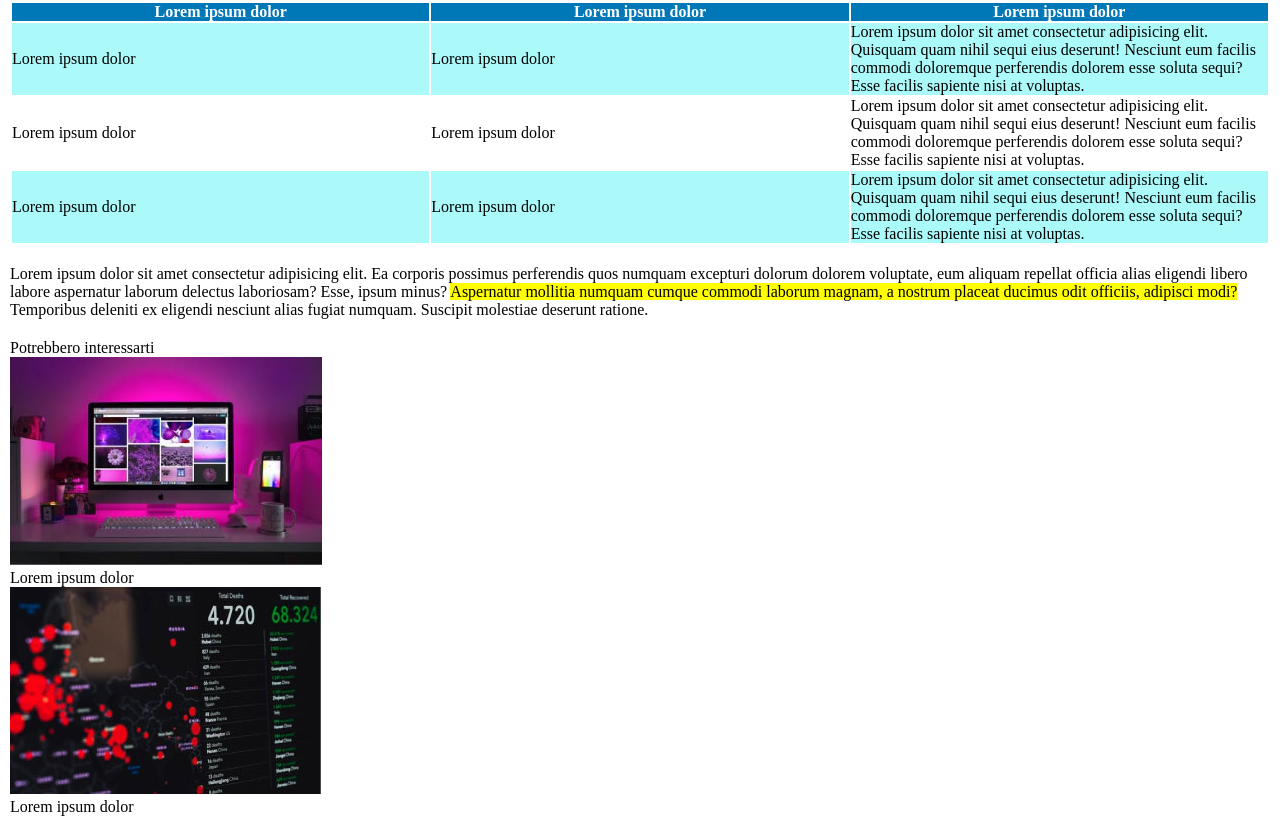
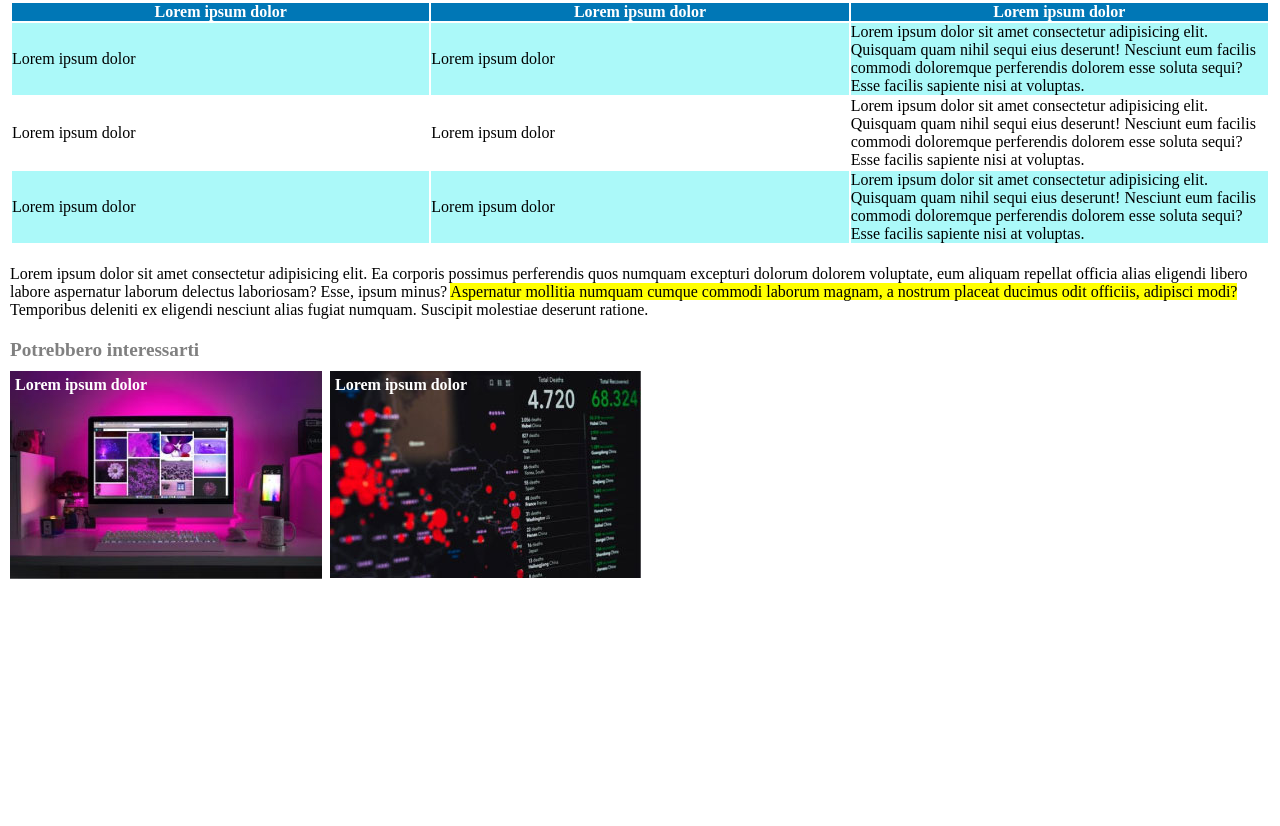
Before and after one commit to Garox7/html-css-booleaner, a plain HTML site: page index.html in a window 1280 px wide. Shown: the part 733-1559 px from the top of the page. After the commit the page ends 1336 px from the top, so only its background shows below. Drawn offline with Linux system fonts and the light colour scheme.

Commit message:
"Articoli suggeriti" css

```diff
--- a/css/style.css
+++ b/css/style.css
@@ -9,15 +9,12 @@ header {
     background-color: #0077b6;
     background-size: 250px;
     height: 65px;
-    position: relative;
     margin-bottom: 10px;
 }
 
 header > img {
     width: 150px;
-    position: absolute;
-    left: 5px;
-    bottom: 5px;
+    margin: 20px 0 0 5px;
 }
 
 main {
@@ -76,3 +73,31 @@ table th {
 .bg-azure {
     background-color: #abf9f9;
 }
+
+.title-tips {
+    color: gray;
+    font-size: 1.2em;
+    font-weight: 600;
+    margin-bottom: 10px;
+}
+
+.article {
+    position: relative;
+    width: 300px;
+    float: left;
+    margin: 0px 20px 20px 0px;
+}
+
+article::after {
+    clear: both;
+    content: "";
+    display: table;
+}
+
+.article > p {
+    color: white;
+    font-weight: 600;
+    position: absolute;
+    left: 5px;
+    top: 5px;
+}
```
